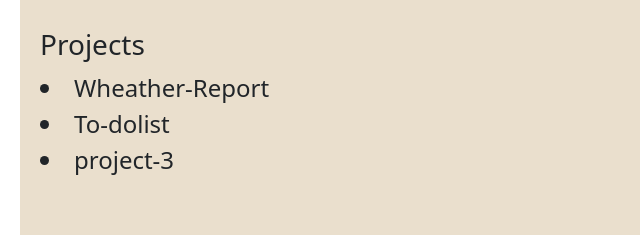
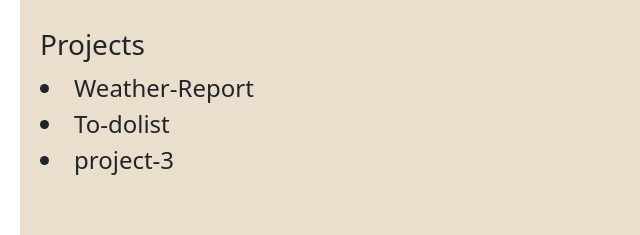
Before and after one commit to sumanth-2003/sumanth-2003.github.io, a plain HTML site: page index.html in a window 1280 px wide. Shown: the part 1304-1539 px from the top of the page, 0-640 px from the left. Drawn offline with nearby package versions, Linux system fonts and the light colour scheme.

Commit message:
Update index.html

```diff
--- a/index.html
+++ b/index.html
@@ -123,7 +123,7 @@
         </div>
         <div id="projects">
           <h3>Projects</h3>
-          <li>Wheather-Report</li>
+          <li>Weather-Report</li>
           <li>To-dolist</li>
           <li>project-3</li>
         </div>
```
